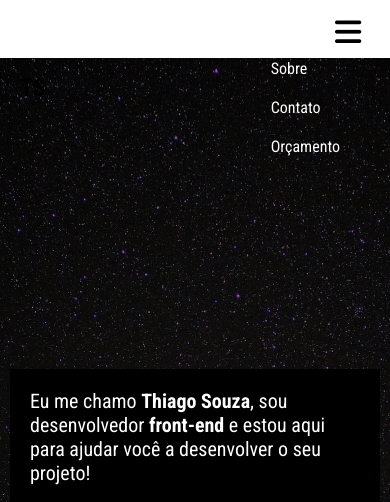
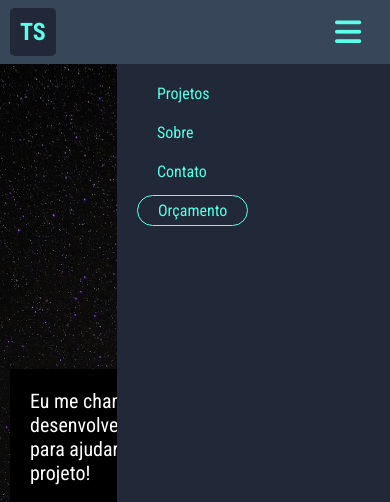
Before and after one commit to tjbass2021/thiagoportfolio, a plain HTML site: page index.html in a window 390 px wide. Both pictures are taken after a click on the button 348 px from the left and 32 px from the top of the page. Shown: the top 502 px of the page. Drawn offline with Linux system fonts and the light colour scheme.

Commit message:
fix: correção do bug das cores e implementação de menu vertical
- correção do bug das cores na variáveis do css
- implementação do menu vertical

```diff
--- a/css/main.css
+++ b/css/main.css
@@ -1,4 +1,4 @@
-root {
+:root{
     --azul: #726eff;
     --verde-green: #5affe7;
     --verde: #08c6ab;
@@ -17,6 +17,7 @@ root {
 body {
     font-family: 'Roboto Condensed', sans-serif;
     background-color: var(--azul-dark);
+    position: relative;
 }
 
 a {
@@ -51,14 +52,16 @@ a {
 .cabecalho {
     position: fixed;
     top: 0;
-    background-color: var(--azul-grey);
+    background-color: var(--azul-grey);;
     color: white;
     display: flex;
     flex-direction: column;
     align-items: center;
+    justify-content: center;
     padding: 5px 0;
     z-index: 5;
     width: 100%;
+    min-height: 64px;
 }
 
 .cabecalho .container {
@@ -109,16 +112,37 @@ a {
     position: fixed;
     right: 10px;
     top: 0px;
+    z-index: 7;
 }
 /*-----fim---------------*/
 .menu-hamburguer i{
     color: var(--verde-green);
     font-size: 1.875rem;
+    z-index: 6;
 }
 
 .menu-oculto {
-    display: none;
+    display: block;
+    width: 0vw;
+    height:100vh;
+    background-color: var(--azul-dark);
+    position: fixed;
+    right: 0;
+    top: 64px;
+    z-index: 6;
+
+
+
 }
+
+.visivel {
+    display: block;
+    right: 0;
+    transition: 0.3s;
+    width: 70vw;
+}
+
+
 
 
 .menu-oculto li {
@@ -523,11 +547,12 @@ a {
         padding: 0;
     }
 
-    header, main, footer {
+    main, footer {
         overflow: hidden;
     }
 
     .menu2 {
+        position: relative;
         display: block;
     }
 
```
